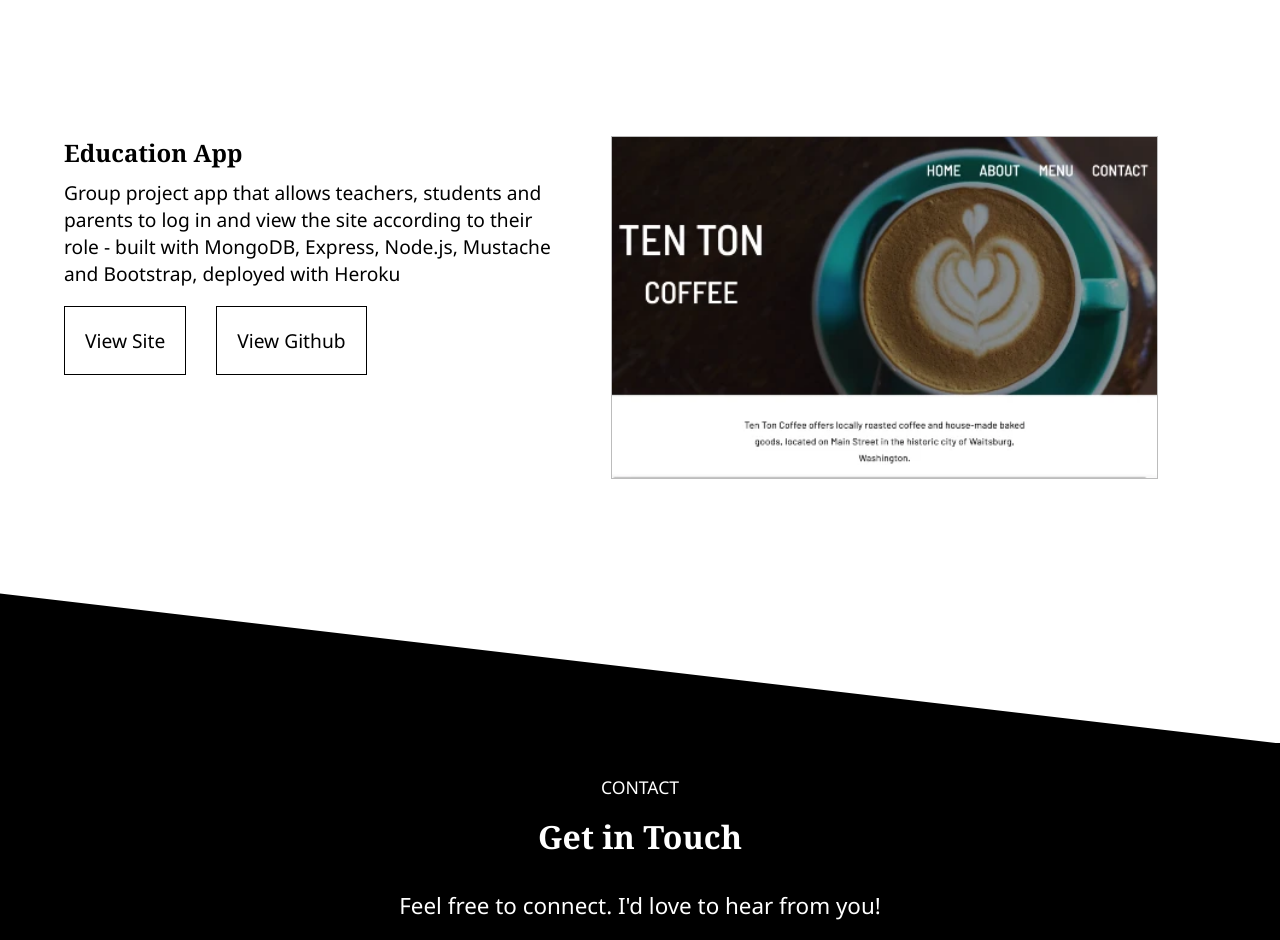
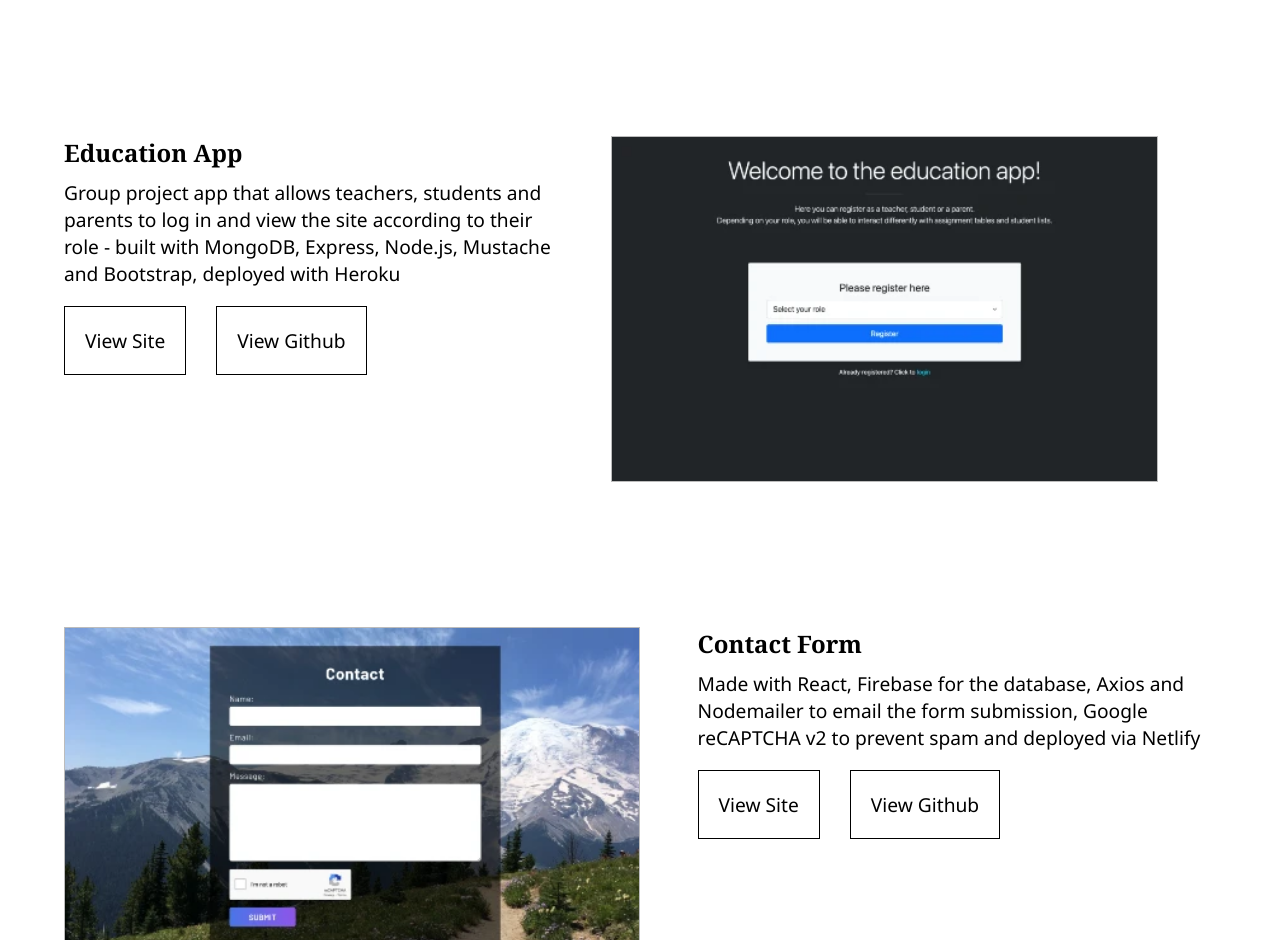
Before and after one commit to surryjm/portfolio-v2, a React (Create React App) app: page / in a window 1280 px wide. Shown: the part 1860-2800 px from the top of the page. Built offline with nearby package versions, Linux system fonts and the light colour scheme.

Commit message:
deleted image component

```diff
--- a/src/components/Image/Image.jsx
+++ /dev/null
@@ -1,31 +0,0 @@
-import React from 'react';
-import './Image.scss';
-import coffeeJpg from '../../assets/coffee-shop-image.jpg';
-import coffee337 from '../../assets/coffee-shop-image-337.webp';
-import coffee452 from '../../assets/coffee-shop-image-452.webp';
-import coffee552 from '../../assets/coffee-shop-image-552.webp';
-import education from '../../assets/education-app-image.jpg';
-
-export default function Image() {
-
-  return (
-    <picture>
-      <source
-        sizes="(min-width: 501px) 452px,
-              (min-width: 769px) 337px,
-              (min-width: 1025px) 452px,
-              (min-width: 1201px) 552px"
-        srcSet={`${coffee337} 337w, ${coffee452} 452w, ${coffee552} 552w`}
-        type="image/webp" />
-      <source
-        srcSet={coffeeJpg}
-        type="image/jpeg" />
-      <img
-        src={coffeeJpg}
-        alt="Coffee-Shop-project"
-        width="552"
-        height="345"
-        className="project-image"/>
-    </picture>
-  )
-}
--- a/src/components/Project/Project.jsx
+++ b/src/components/Project/Project.jsx
@@ -1,25 +1,29 @@
 import React from 'react';
 import '../Project/Project.scss';
-import Image from '../Image/Image';
 
-const projectItems = [
-  {title: "Coffee Shop website",
-  description: "A prototype site for my friend's coffee shop, Ten Ton Coffee. Made with Vue, Nuxt, Axios, SCSS and deployed with Netlify",
-  siteURL: "https://festive-joliot-8258ef.netlify.app/",
-  repoURL: "https://github.com/surryjm/coffee-shop"},
-
-  {title: "Education App",
-  description: "Group project app that allows teachers, students and parents to log in and view the site according to their role - built with MongoDB, Express, Node.js, Mustache and Bootstrap, deployed with Heroku",
-  siteURL: "https://dry-wave-18780.herokuapp.com/",
-  repoURL: "https://github.com/JS330-Education-App/final-project"}
-]
-
-export default function Project() {
+export default function Project( {projects} ) {
   return (
-    projectItems.map((item, key) => (
-    <div className="project-tile" key={key}>
+    projects.map((item, index) => (
+    <div className="project-tile" key={index}>
       <div className="project-image-text">
-        <Image />
+        <picture>
+          <source
+            sizes="(min-width: 501px) 452px,
+                   (min-width: 769px) 337px,
+                   (min-width: 1025px) 452px,
+                   (min-width: 1201px) 552px"
+            srcSet={`${item.webp337} 337w, ${item.webp452} 452w, ${item.webp552} 552w`}
+            type="image/webp" />
+          <source
+            srcSet={item.jpg}
+            type="image/jpeg" />
+          <img
+            src={item.jpg}
+            alt={item.title}
+            width="552"
+            height="345"
+            className="project-image"/>
+        </picture>
         <div className="project-title">
           <div>
             <h3>{item.title}</h3>
--- a/src/components/Projects/Projects.jsx
+++ b/src/components/Projects/Projects.jsx
@@ -1,20 +1,70 @@
 import React from 'react';
 import Project from '../Project/Project';
 import './Projects.scss';
+import coffeeJpg from '../../assets/coffee-shop-image.jpg';
+import coffee337 from '../../assets/coffee-shop-image-337.webp';
+import coffee452 from '../../assets/coffee-shop-image-452.webp';
+import coffee552 from '../../assets/coffee-shop-image-552.webp';
+import educationJpg from '../../assets/education-app-image.jpg';
+import education337 from '../../assets/education-app-image-337.webp';
+import education452 from '../../assets/education-app-image-452.webp';
+import education552 from '../../assets/education-app-image-552.webp';
+import contactJpg from '../../assets/contact-form-image.jpg';
+import contact337 from '../../assets/contact-form-image-337.webp';
+import contact452 from '../../assets/contact-form-image-452.webp';
+import contact552 from '../../assets/contact-form-image-552.webp';
+import rockPaperScissorsJpg from '../../assets/rock-paper-scissors-image.jpg';
+import rockPaperScissors337 from '../../assets/rock-paper-scissors-image-337.webp';
+import rockPaperScissors452 from '../../assets/rock-paper-scissors-image-452.webp';
+import rockPaperScissors552 from '../../assets/rock-paper-scissors-image-552.webp';
 
-// const projectItems = [
-//   {title: "Coffee Shop website",
-//   description: "A prototype site for my friend's coffee shop, Ten Ton Coffee. Made with Vue, Nuxt, Axios, SCSS and deployed with Netlify",
-//   siteURL: "https://festive-joliot-8258ef.netlify.app/",
-//   repoURL: "https://github.com/surryjm/coffee-shop"},
-
-//   {title: "Education App",
-//   description: "Group project app that allows teachers, students and parents to log in and view the site according to their role - built with MongoDB, Express, Node.js, Mustache and Bootstrap, deployed with Heroku",
-//   siteURL: "https://dry-wave-18780.herokuapp.com/",
-//   repoURL: "https://github.com/JS330-Education-App/final-project"}
-// ]
 
 function Projects() {
+  const projectItems = [
+    {
+      title: "Coffee Shop website",
+      description: "A prototype site for my friend's coffee shop, Ten Ton Coffee. Made with Vue, Nuxt, Axios, SCSS and deployed with Netlify",
+      siteURL: "https://festive-joliot-8258ef.netlify.app/",
+      repoURL: "https://github.com/surryjm/coffee-shop",
+      jpg: `${coffeeJpg}`,
+      webp337: `${coffee337}`,
+      webp452: `${coffee452}`,
+      webp552: `${coffee552}`
+    },
+
+    {
+      title: "Education App",
+      description: "Group project app that allows teachers, students and parents to log in and view the site according to their role - built with MongoDB, Express, Node.js, Mustache and Bootstrap, deployed with Heroku",
+      siteURL: "https://dry-wave-18780.herokuapp.com/",
+      repoURL: "https://github.com/JS330-Education-App/final-project",
+      jpg: `${educationJpg}`,
+      webp337: `${education337}`,
+      webp452: `${education452}`,
+      webp552: `${education552}`
+    },
+
+    {
+      title: "Contact Form",
+      description: "Made with React, Firebase for the database, Axios and Nodemailer to email the form submission, Google reCAPTCHA v2 to prevent spam and deployed via Netlify",
+      siteURL: "https://cocky-wing-2d8006.netlify.app/",
+      repoURL: "https://github.com/surryjm/contact-form-2",
+      jpg: `${contactJpg}`,
+      webp337: `${contact337}`,
+      webp452: `${contact452}`,
+      webp552: `${contact552}`
+    },
+
+    {
+      title: "Rock, Paper, Scissors",
+      description: "A simple setup of the classic game, built with HTML, CSS (some Bootstrap) and JavaScript, using the Pexels API, deployed with Netlify",
+      siteURL: "https://hardcore-kilby-aa9ec0.netlify.app/",
+      repoURL: "https://bitbucket.org/surryjm/jscript-310b-final-project-winter-2021/src/master/",
+      jpg: `${rockPaperScissorsJpg}`,
+      webp337: `${rockPaperScissors337}`,
+      webp452: `${rockPaperScissors452}`,
+      webp552: `${rockPaperScissors552}`
+    }
+  ]
 
   return (
     <section id="projects">
@@ -22,146 +72,7 @@
         <h2>Projects</h2>
         <p className="subtitle">A Few Things I've Built</p>
         <div className="projects-container">
-          <Project />
-          {/* {projectItems.map((item) => (
-            <Project title={item.title} description={item.description} siteURL={item.siteURL} repoURL={item.repoURL} />
-          ))} */}
-          {/* <div className="project-tile">
-            <div className="project-image-text">
-              <picture>
-                <source
-                  sizes="(min-width: 501px) 452px,
-                        (min-width: 769px) 337px,
-                        (min-width: 1025px) 452px,
-                        (min-width: 1201px) 552px"
-                  srcSet="/assets/coffee-shop-image-337.webp 337w,
-                          /assets/coffee-shop-image-452.webp 452w,
-                          /assets/coffee-shop-image-552.webp 552w"
-                  type="image/webp" />
-                <source
-                  srcSet={education}
-                  type="image/jpeg" />
-                <img
-                  src="/assets/coffee-shop-image.jpg"
-                  alt="Coffee-Shop-project"
-                  width="552"
-                  height="345"
-                  className="project-image"/>
-              </picture>
-              <div className="project-title">
-                <div>
-                  <h3>Coffee Shop website</h3>
-                  <p>A prototype site for my friend's coffee shop, Ten Ton Coffee. Made with Vue, Nuxt, Axios, SCSS and deployed with Netlify</p>
-                </div>
-                <div>
-                  <a href="https://festive-joliot-8258ef.netlify.app/" target="_blank" className="project-link"><span>View Site</span></a>
-                  <a href="https://github.com/surryjm/coffee-shop" target="_blank" className="project-github"><span>View Github</span></a>
-                </div>
-              </div>
-            </div>
-          </div>
-          <div className="project-tile">
-            <div className="project-image-text">
-              <picture>
-                <source
-                  sizes="(min-width: 501px) 452px,
-                        (min-width: 769px) 337px,
-                        (min-width: 1025px) 452px,
-                        (min-width: 1201px) 552px"
-                  srcSet="/src/assets/education-app-image-337.webp 337w,
-                          /src/assets/education-app-image-452.webp 452w,
-                          /src/assets/education-app-image-552.webp 552w"
-                  type="image/webp" />
-                <source
-                  type="image/jpeg"
-                  srcSet="/src/assets/education-app-image.jpg"/>
-                <img
-                  src={education}
-                  alt="Education-app-project"
-                  width="524"
-                  height="331"
-                  className="project-image"/>
-              </picture>
-              <div className="project-title">
-                <div>
-                  <h3>Education App</h3>
-                  <p>Group project app that allows teachers, students and parents to log in and view the site according to their role - built with MongoDB, Express, Node.js, Mustache and Bootstrap, deployed with Heroku</p>
-                </div>
-                <div>
-                  <a href="https://dry-wave-18780.herokuapp.com/" target="_blank" className="project-link"><span>View Site</span></a>
-                  <a href="https://github.com/JS330-Education-App/final-project" target="_blank" className="project-github"><span>View Github</span></a>
-                </div>
-              </div>
-            </div>
-          </div>
-          <div className="project-tile">
-            <div className="project-image-text">
-              <picture>
-                <source
-                  sizes="(min-width: 501px) 452px,
-                        (min-width: 769px) 337px,
-                        (min-width: 1025px) 452px,
-                        (min-width: 1201px) 552px"
-                  srcset="images/contact-form-image-337.webp 337w,
-                          images/contact-form-image-452.webp 452w,
-                          images/contact-form-image-552.webp 552w"
-                  type="image/webp" />
-                <source
-                  type="image/jpeg"
-                  srcset="images/contact-form-image.jpg"/>
-                <img
-                  src="images/contact-form-image.jpg"
-                  alt="Contact-Form-project"
-                  width="551"
-                  height="348"
-                  className="project-image"/>
-              </picture>
-              <div className="project-title">
-                <div>
-                  <h3>Contact Form</h3>
-                  <p>Made with React, Firebase for the database, Axios and Nodemailer to email the form submission, Google reCAPTCHA v2 to prevent spam and deployed via Netlify</p>
-                </div>
-                <div>
-                  <a href="https://cocky-wing-2d8006.netlify.app/" target="_blank" className="project-link"><span>View Site</span></a>
-                  <a href="https://github.com/surryjm/contact-form-2" target="_blank" className="project-github"><span>View Github</span></a>
-                </div>
-              </div>
-            </div>
-          </div>
-          <div className="project-tile">
-            <div className="project-image-text">
-              <picture>
-                <source
-                  sizes="(min-width: 501px) 452px,
-                        (min-width: 769px) 337px,
-                        (min-width: 1025px) 452px,
-                        (min-width: 1201px) 552px"
-                  srcset="images/rock-paper-scissors-image-337.webp 337w,
-                          images/rock-paper-scissors-image-452.webp 452w,
-                          images/rock-paper-scissors-image-552.webp 552w"
-                  type="image/webp" />
-                <source
-                  type="image/jpeg"
-                  srcset="images/rock-paper-scissors-image.jpg"/>
-                <img
-                  src="images/rock-paper-scissors-image.jpg"
-                  alt="Rock-Paper-Scissors-project"
-                  width="524"
-                  height="331"
-                  className="project-image"/>
-              </picture>
-              <div className="project-title">
-                <div>
-                  <h3>Rock, Paper, Scissors</h3>
-                  <p>A simple setup of the classNameic game, built with HTML, CSS (some Bootstrap) and JavaScript, using the Pexels API, deployed with Netlify</p>
-                </div>
-                <div>
-                  <a href="https://hardcore-kilby-aa9ec0.netlify.app/" target="_blank" className="project-link"><span>View Site</span></a>
-                  <a href="https://bitbucket.org/surryjm/jscript-310b-final-project-winter-2021/src/master/" target="_blank" className="project-github"><span>View Bitbucket</span></a>
-                </div>
-              </div>
-            </div>
-          </div> */}
+          <Project projects={projectItems}/>
         </div>
       </div>
   </section>
```
Also changed, not shown: src/components/Button.jsx (+9 -0 lines), src/components/FooterText.jsx (deleted), src/components/Image/Image.scss (deleted), src/components/SectionHeaders.jsx (deleted), src/components/SocialIcons.jsx (deleted), src/components/SocialTitle.jsx (deleted), src/components/Surtitle.jsx (deleted), src/components/TitleAndDescription.jsx (deleted).
